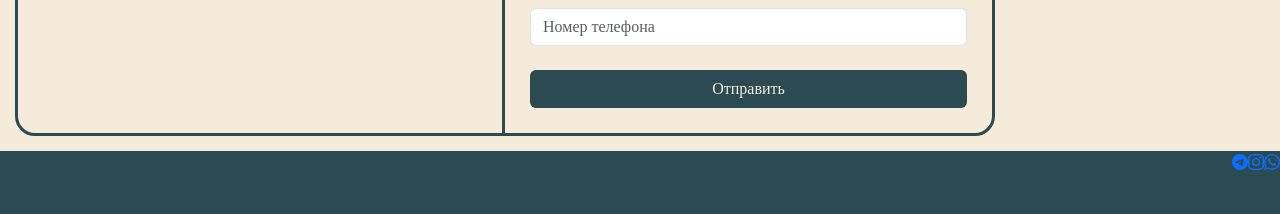
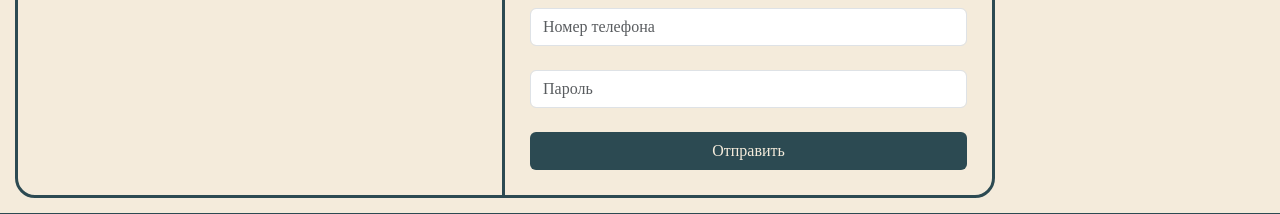
Before and after one commit to RadicalIguana/super_geek, a React (Create React App) app in the folder frontend/: page / in a window 1280 px wide. Shown: the part 977-1191 px from the top of the page. Built offline with nearby package versions, Linux system fonts and the light colour scheme; no server answers; a web font is replaced by a local one.

Commit message:
add password field

```diff
--- a/frontend/src/App.js
+++ b/frontend/src/App.js
@@ -129,7 +129,11 @@ function App() {
                     <input type="email" className="form-control" id="exampleFormControlInput3" placeholder="@Email" />
                   </div><div className="mb-4 mt-1">
                     <input type="number" className="form-control" id="exampleFormControlInput4" placeholder="Номер телефона" />
-                  </div><div className="d-grid gap-2">
+                  </div>
+                  <div className="mb-4 mt-1">
+                    <input type="text" className="form-control" id="exampleFormControlInput4" placeholder="Пароль" />
+                  </div>
+                  <div className="d-grid gap-2">
                     <button type='button' onClick={() => setIsRegistered(true)} class="btn btn" style={{ backgroundColor: '#2C4A52', color: '#F4EBDB' }}>Отправить</button>
                   </div></>
           )}
```
